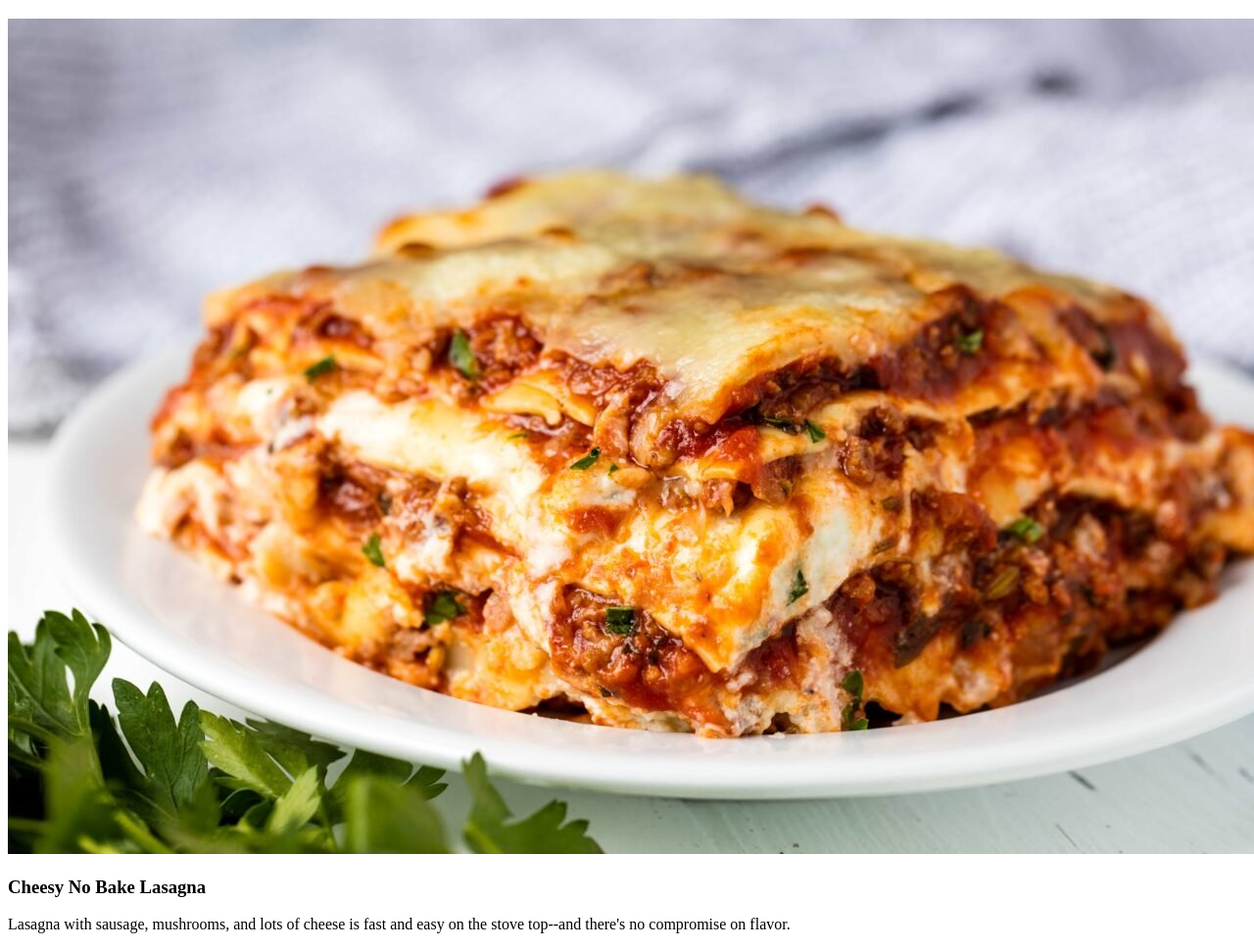
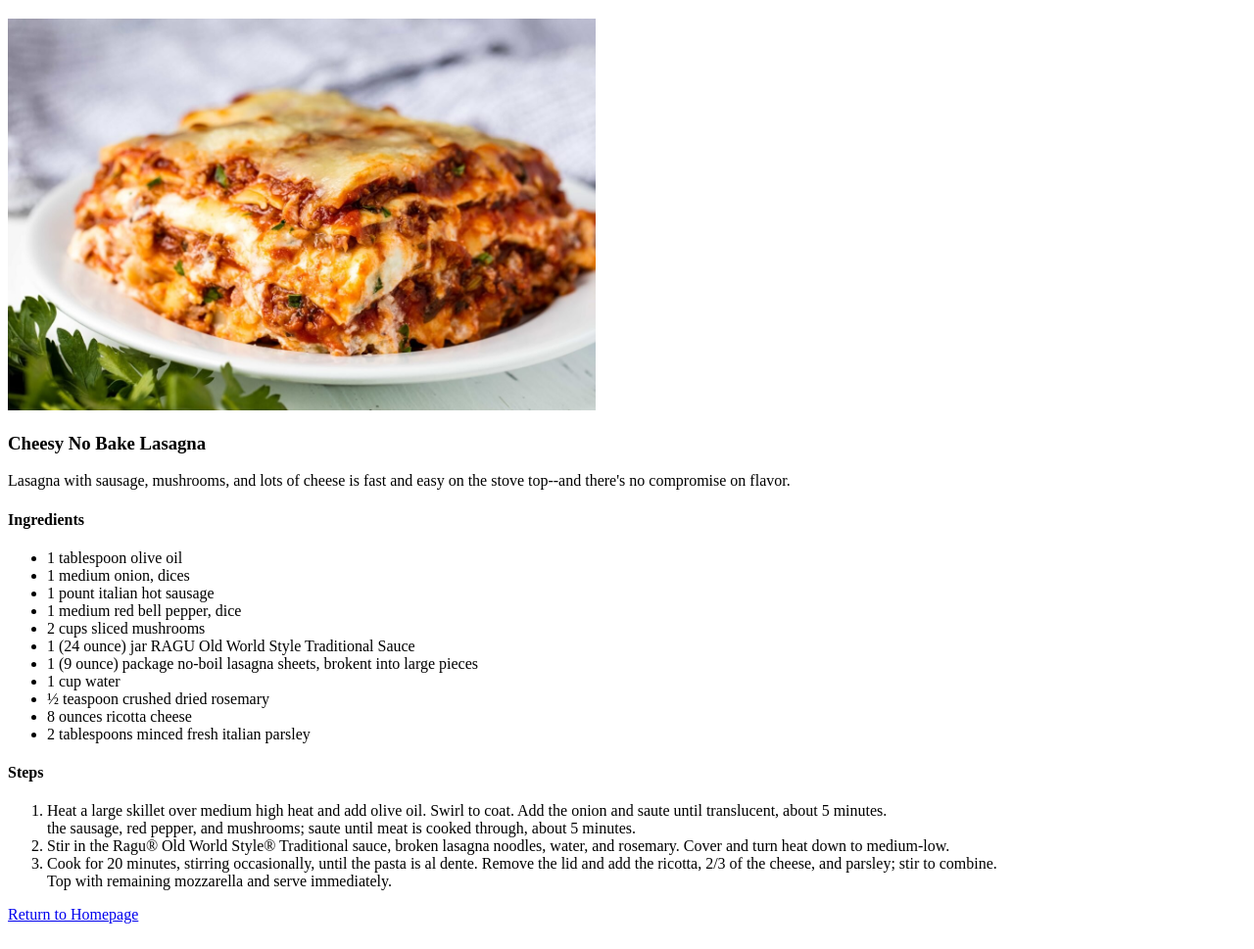
Before and after one commit to ralph2323/odin-recipes, a plain HTML site: page recipes/lasagna.html in a window 1280 px wide. Shown: the part 61-1030 px from the top of the page at 98% size. Drawn offline with Linux system fonts and the light colour scheme.

Commit message:
Completed lasagna page

```diff
--- a/recipes/lasagna.html
+++ b/recipes/lasagna.html
@@ -10,12 +10,35 @@
 <body>
   <h1>Lasagna</h1>
 
-  <img src="lasagna.jpg" alt="Cheesy Lasagna">
+  <img src="lasagna.jpg" alt="Cheesy Lasagna" width="600" height="400">
 
   <h3> Cheesy No Bake Lasagna</h3>
   <p>
     Lasagna with sausage, mushrooms, and lots of cheese is fast and easy on the stove top--and there's no compromise on flavor.
     </p>
 
+  <h4>Ingredients</h4>
+    <ul>
+      <li>1 tablespoon olive oil</li>
+      <li>1 medium onion, dices</li>
+      <li>1 pount italian hot sausage</li>
+      <li>1 medium red bell pepper, dice</li>
+      <li>2 cups sliced mushrooms</li>
+      <li>1 (24 ounce) jar RAGU Old World Style Traditional Sauce</li>
+      <li>1 (9 ounce) package no-boil lasagna sheets, brokent into large pieces</li>
+      <li>1 cup water</li>
+      <li><span>&#189</span> teaspoon crushed dried rosemary</li>
+      <li>8 ounces ricotta cheese</li>
+      <li>2 tablespoons minced fresh italian parsley</li>
+
+    </ul>
+    <h4>Steps</h4>
+      <ol type="1">
+        <li>Heat a large skillet over medium high heat and add olive oil. Swirl to coat. Add the onion and saute until translucent, about 5 minutes. <br> the sausage, red pepper, and mushrooms; saute until meat is cooked through, about 5 minutes.</li>
+        <li>Stir in the Ragu® Old World Style® Traditional sauce, broken lasagna noodles, water, and rosemary. Cover and turn heat down to medium-low.</li>
+        <li>Cook for 20 minutes, stirring occasionally, until the pasta is al dente. Remove the lid and add the ricotta, 2/3 of the cheese, and parsley; stir to combine.<br>Top with remaining mozzarella and serve immediately.</li>
+    </ol>
+
+  <a href="../index.html"> Return to Homepage</a>
 </body>
 </html>
```
